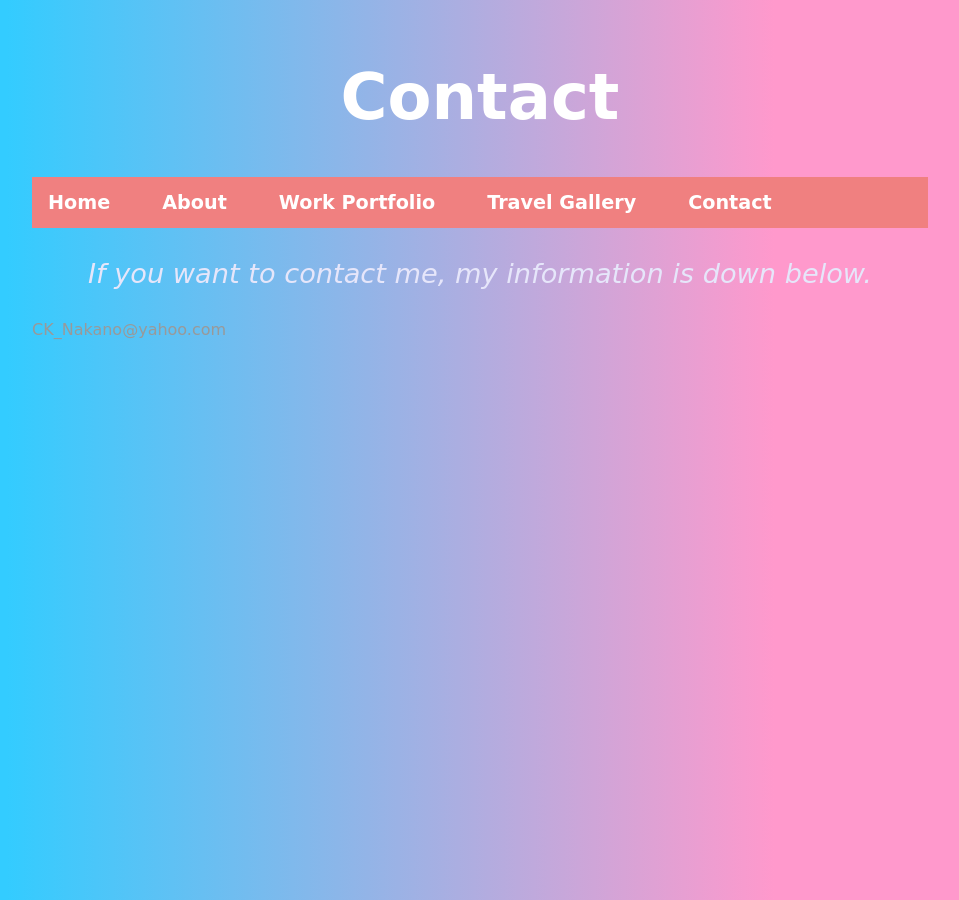
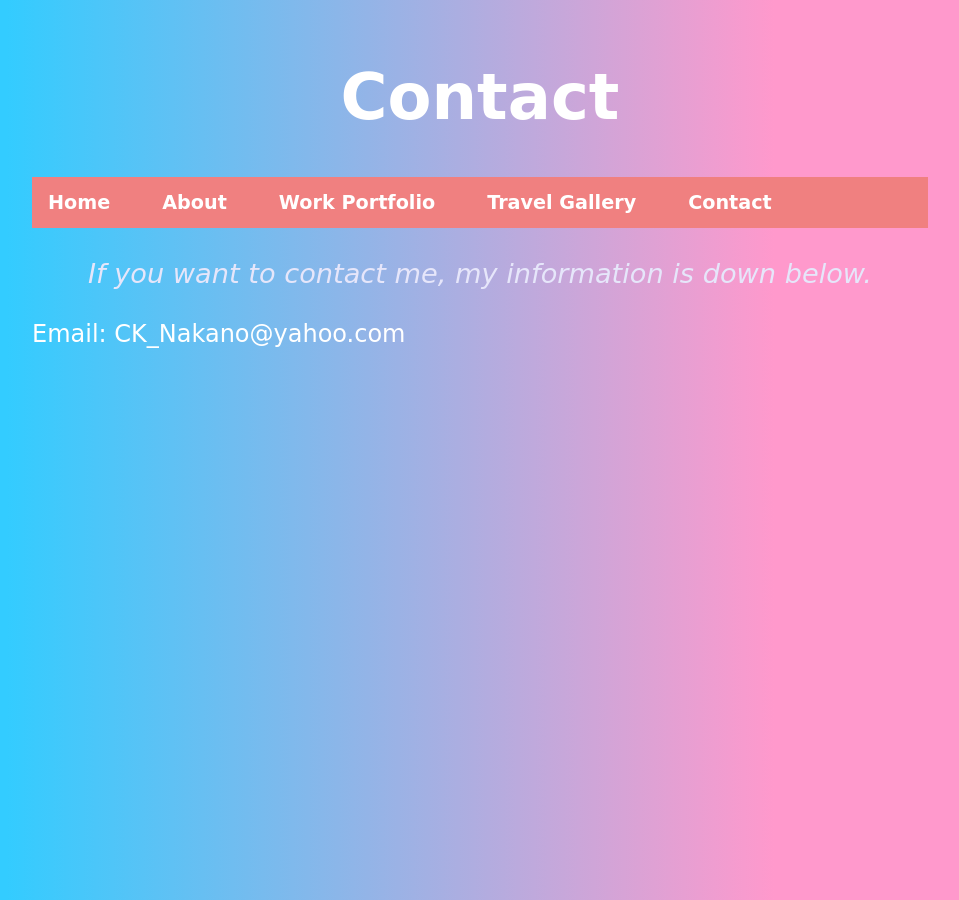
Before and after one commit to CNakano7/CNakano7.github.io, a Jekyll site: the page Contact/index.html, which Jekyll copies as it is, in a window 1280 px wide. Shown: the whole page, without its empty margins (160-1119 px from the left). Built offline with Jekyll 4.4.1, drawn with Linux system fonts in a browser that asks for light colours; part of the change alters nothing that is shown.

Commit message:
Update index.html

```diff
--- a/Contact/index.html
+++ b/Contact/index.html
@@ -28,9 +28,9 @@
 </nav>
 	<p style="color: lavender; text-align:center; font-size:170%;"><i>If you want to contact me, my information is down below.</i></p>
 
-		<a href="mailto: CK_Nakano@yahoo.com
-			 subject=subject text">
-			CK_Nakano@yahoo.com</a>
+		  <a href="mailto: CK_Nakano@yahoo.com
+			 subject=subject text" style= "color: white; font-size: 150%;">
+			Email: CK_Nakano@yahoo.com</a>
 
 </body>
 </html>
```
